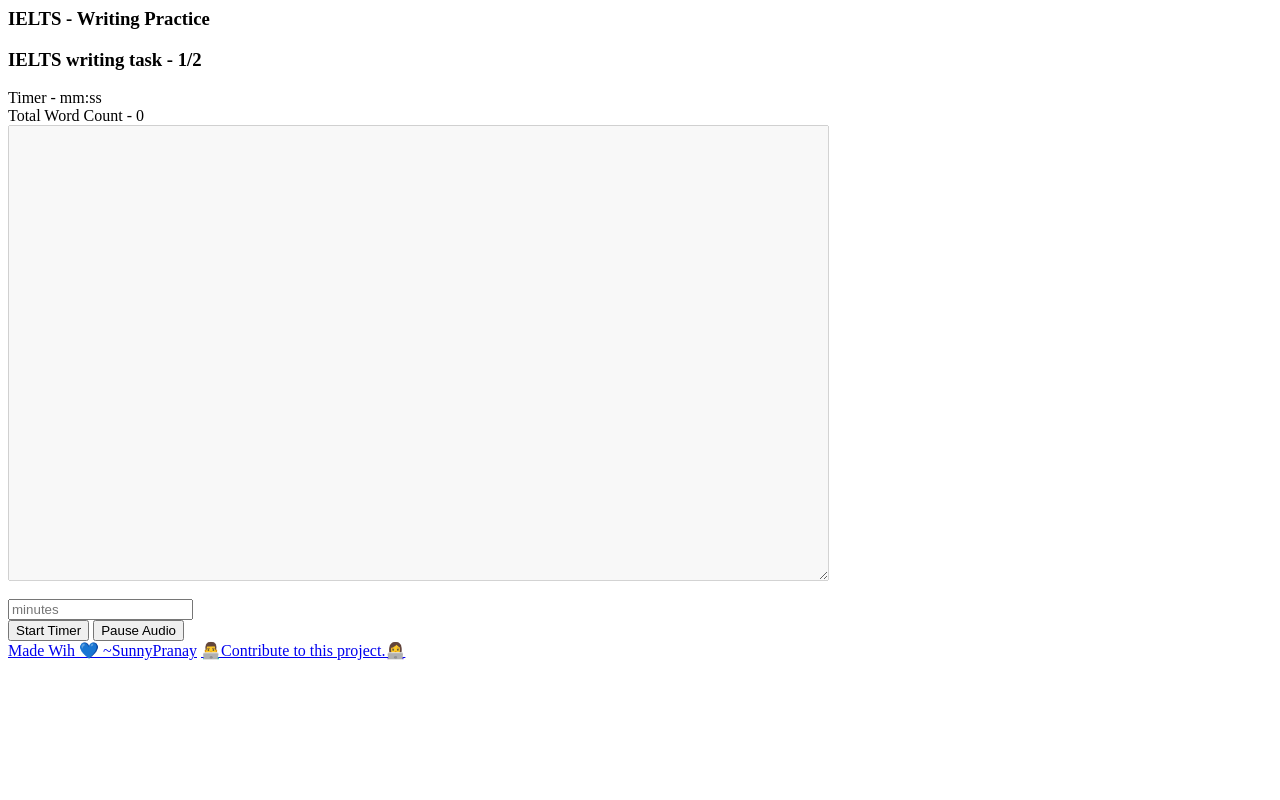
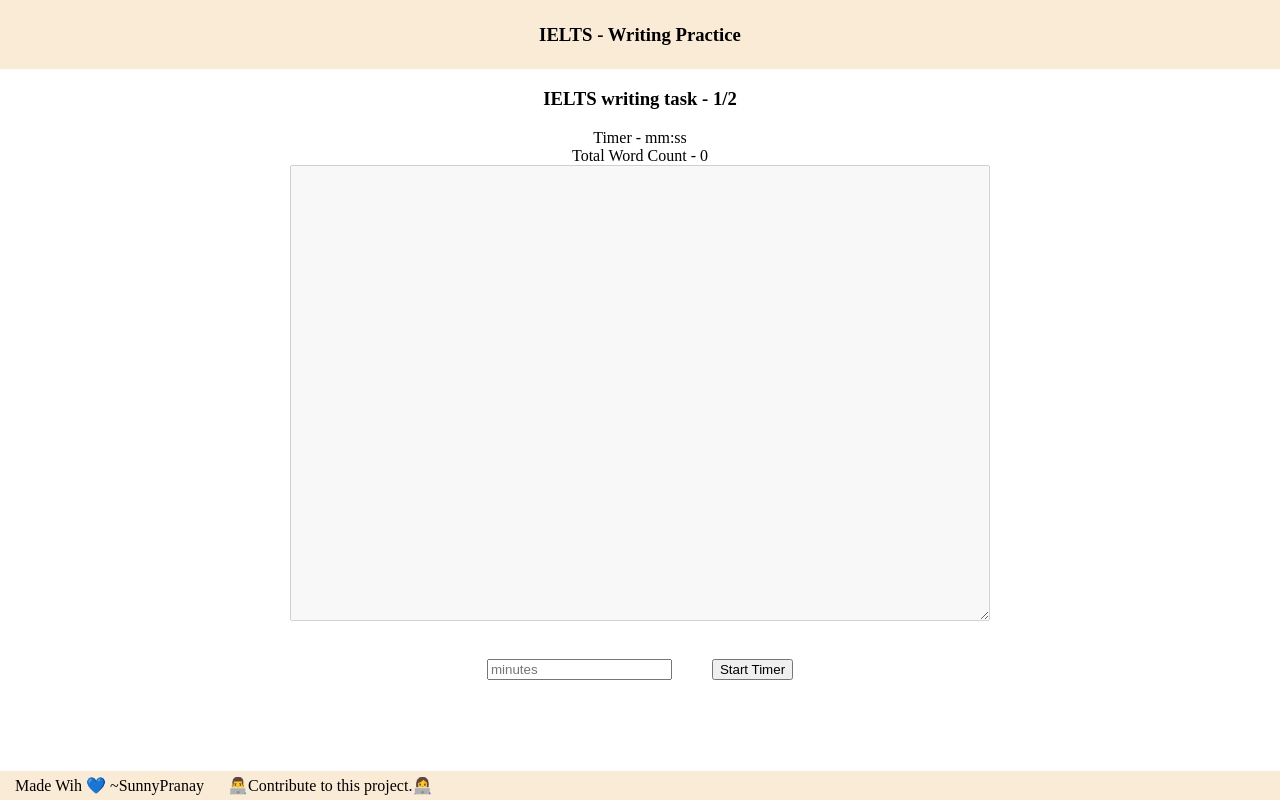
Before and after one commit to sunnypranay/ielts-writing-text-editor, a plain HTML site: page index.html in a window 1280 px wide. Drawn offline with Linux system fonts and the light colour scheme; the site is published under a folder, as on GitHub Pages, so addresses that start at the root find nothing.

Commit message:
changes to link

```diff
--- a/index.html
+++ b/index.html
@@ -1,7 +1,7 @@
 <html>
 
 <head>
-    <link rel="stylesheet" href="/style.css">
+    <link rel="stylesheet" href="./style.css">
 
 </head>
 
@@ -31,7 +31,7 @@
        <a href="#"> Made Wih 💙 ~SunnyPranay</a>
         <a href="#">👨‍💻Contribute to this project.👩‍💻</a>
     </footer>
-    <script src="/support.js"></script>
+    <script src="./support.js"></script>
 </body>
 
 </html>
```
